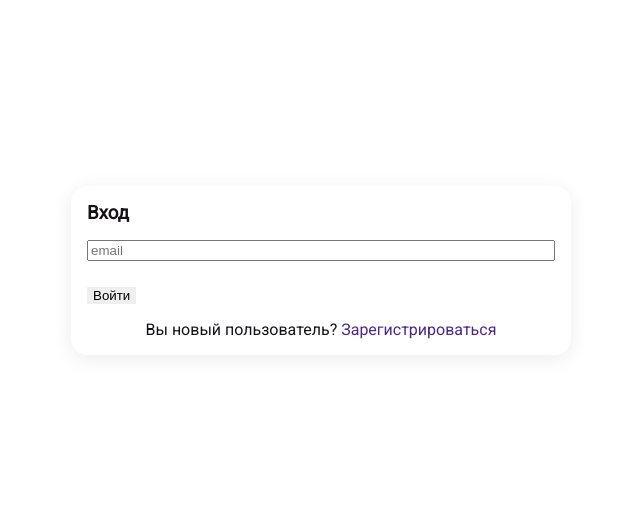
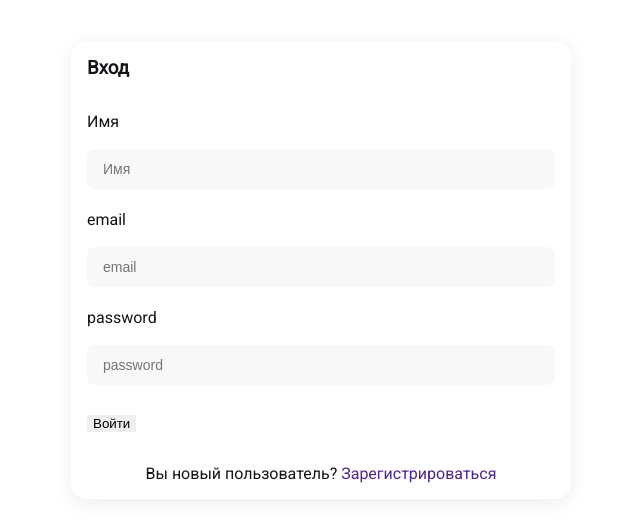
Before and after one commit to dimashikalov/antipoff-test, a React (Create React App) app: page /login in a window 1280 px wide. Shown: the part 130-652 px from the top of the page, without its empty margins (319-959 px from the left). Built offline with nearby package versions, Linux system fonts and the light colour scheme.

Commit message:
added some styles for input and entry

```diff
--- a/src/components/Entry/entry.module.css
+++ b/src/components/Entry/entry.module.css
@@ -1,9 +1,10 @@
 .wrapper {
-
+	display: flex;
+	flex-direction: column;
 	width: 500px;
 	padding: 16px;
 
-	gap: 24px;
+	gap: 16px;
 
 	border-radius: 16px;
 	background: var(--white);
--- a/src/components/Input/Input.jsx
+++ b/src/components/Input/Input.jsx
@@ -1,7 +1,23 @@
-import React from 'react'
+import React, { useState } from "react";
+import styles from "./Input.module.css";
 
-export const Input = () => {
+export const Input = ({ type, title }) => {
+  const [showPassword, setShowPassword] = useState(false);
+
+  if (type === "password") {
+  }
+
   return (
-	<div>Input</div>
-  )
-}
+    <div className={styles.wrapper}>
+      <label htmlFor={title} className={styles.label}>
+        {title}
+      </label>
+      <input
+        className={styles.input}
+        name={title}
+        type={type}
+        placeholder={title}
+      />
+    </div>
+  );
+};
--- a/src/components/Input/Input.module.css
+++ b/src/components/Input/Input.module.css
@@ -0,0 +1,32 @@
+.wrapper{
+	display: flex;
+	flex-direction: column;
+	align-items: flex-start;
+	gap: 8px;
+	align-self: stretch;
+}
+
+.input {
+	width: 100%;
+	margin: 8px 0 4px;
+	padding: 12px 42px 12px 16px;
+
+	background: var(--gray-light) ;
+	border: none;
+	outline: none;
+	border-radius: 8px;
+	cursor: pointer;
+
+	color: var(--black);
+	font-size: 14px;
+		font-style: normal;
+		font-weight: 400;
+		line-height: normal;
+}
+
+.label{
+	font-size: 16px;
+	font-style: normal;
+	font-weight: 400;
+	line-height: 136.187%
+}
--- a/src/pages/LoginPage/LoginPage.jsx
+++ b/src/pages/LoginPage/LoginPage.jsx
@@ -1,5 +1,5 @@
 import React from "react";
-import { Entry } from "../../components";
+import { Entry, Input } from "../../components";
 import styles from "./loginPage.module.css";
 import { Link } from "react-router-dom";
 import { REGISTRATION_ROUTE } from "../../utils/constans";
@@ -15,7 +15,9 @@ export const LoginPage = () => {
   return (
     <div className={styles.wrapper}>
       <Entry title={"Вход"} buttonText={"Войти"} nav={nav}>
-        <input placeholder="email" type="email" />
+        <Input title="Имя" type="text" />
+        <Input title="email" type="email" />
+        <Input title="password" type="password" />
       </Entry>
     </div>
   );
--- a/src/styles/globals.css
+++ b/src/styles/globals.css
@@ -28,7 +28,10 @@ a {
 button {
 	border: none;
 	cursor: pointer;
+
 }
+
+
 
 :root {
 	--black: #151317;
```
